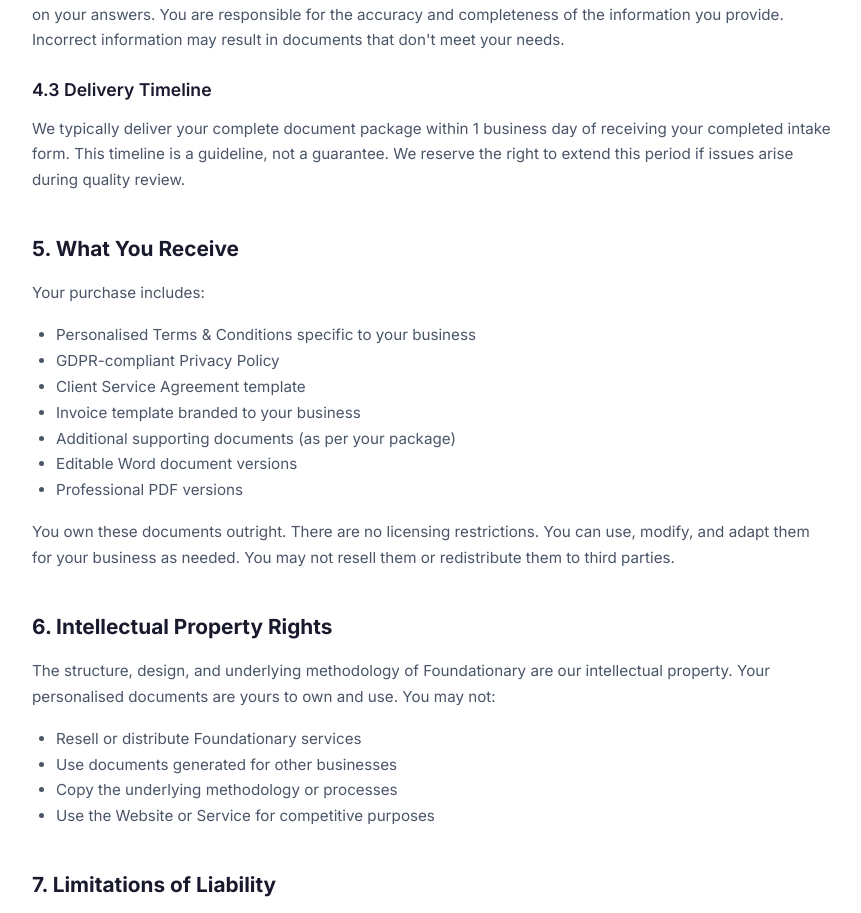
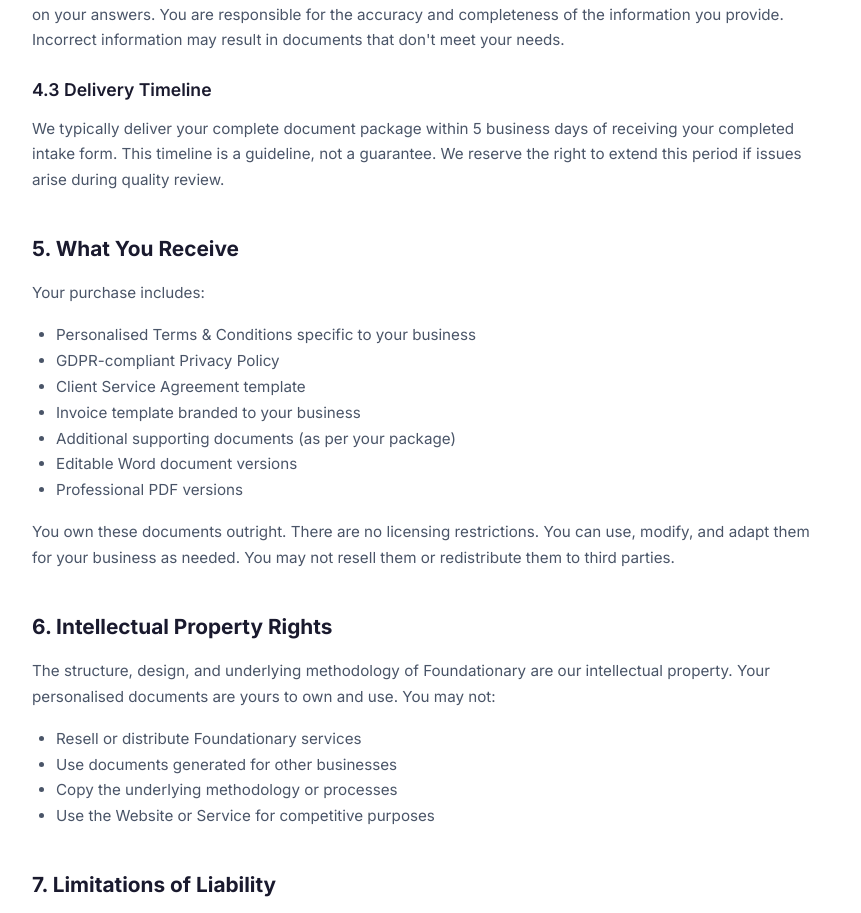
Before and after one commit to FredTheFork/PlanningIndex, a React (Vite) app: page /terms in a window 1280 px wide. Shown: the part 1525-2438 px from the top of the page, without its empty margins (208-1069 px from the left). Built offline with nearby package versions, Linux system fonts and the light colour scheme; no server answers.

Commit message:
Updated FAQPage.tsx

```diff
--- a/src/pages/FAQPage.tsx
+++ b/src/pages/FAQPage.tsx
@@ -103,13 +103,13 @@ const faqs: FAQItem[] = [
     id: 'how-works',
     category: 'How It Works',
     question: 'How do I get started?',
-    answer: 'You complete our structured intake form — it takes about 20-30 minutes and asks about your business, how you work, how you charge, how you handle data, and how you want to sound. We then generate your complete document package based on your answers. You\'ll receive everything within 1 business day. If we spot any red flags or inconsistencies, we let you know before delivery.',
+    answer: 'You complete our structured intake form — it takes about 20-30 minutes and asks about your business, how you work, how you charge, how you handle data, and how you want to sound. We then generate your complete document package based on your answers. You\'ll receive everything within 5 business days. If we spot any red flags or inconsistencies, we let you know before delivery.',
   },
   {
     id: 'timeline',
     category: 'How It Works',
     question: 'How long does it take?',
-    answer: 'From submitting your intake form to receiving your complete package is typically 1 business day. The form itself takes about 20-30 minutes to complete. We don\'t rush this process — every document is reviewed individually for accuracy and consistency before you receive it.',
+    answer: 'From submitting your intake form to receiving your complete package is typically 5 business days. The form itself takes about 20-30 minutes to complete. We don\'t rush this process — every document is reviewed individually for accuracy and consistency before you receive it.',
   },
   {
     id: 'revisions',
--- a/src/pages/TermsOfUsePage.tsx
+++ b/src/pages/TermsOfUsePage.tsx
@@ -161,7 +161,7 @@ function Content() {
             className="font-inter text-secondary-text leading-[1.7] mb-4"
             style={{ fontSize: '0.95rem' }}
           >
-            We typically deliver your complete document package within 1 business day of receiving your completed intake form. This timeline is a guideline, not a guarantee. We reserve the right to extend this period if issues arise during quality review.
+            We typically deliver your complete document package within 5 business days of receiving your completed intake form. This timeline is a guideline, not a guarantee. We reserve the right to extend this period if issues arise during quality review.
           </p>
 
           <h2
```
